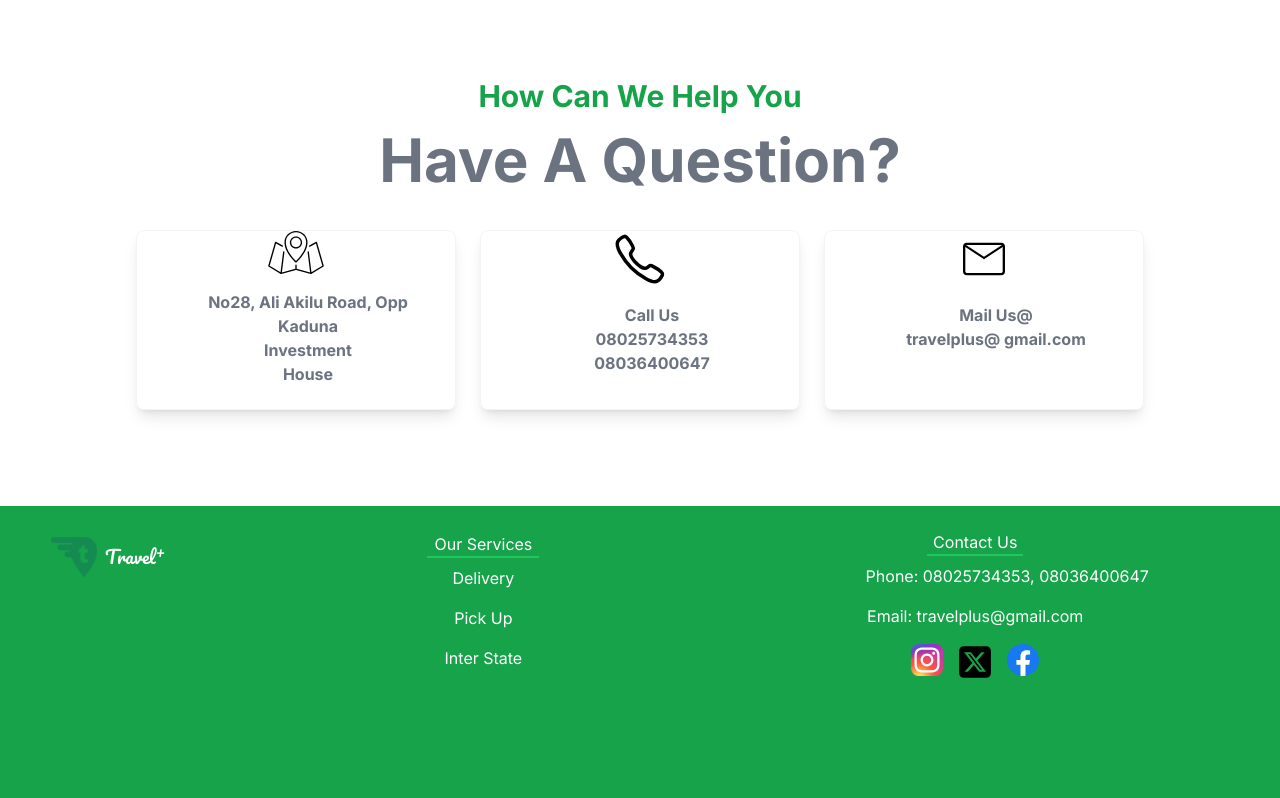
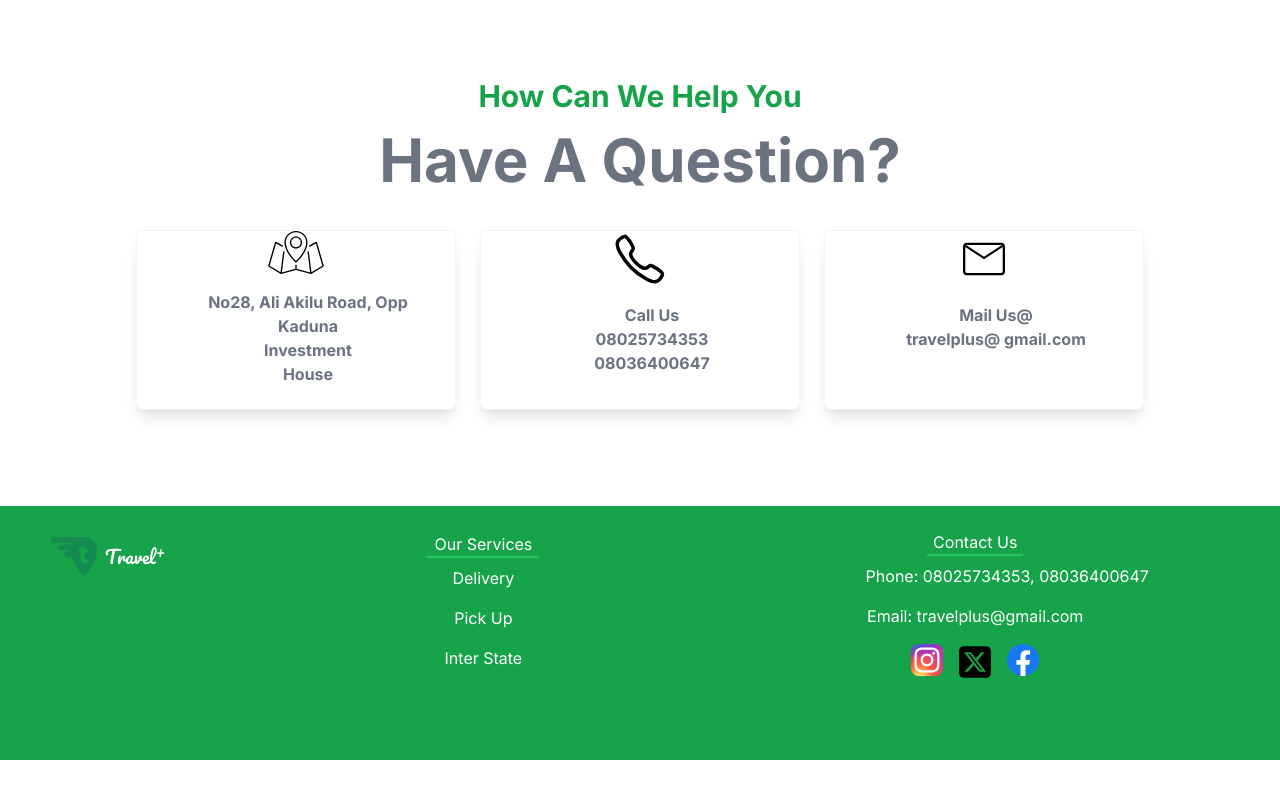
Before and after one commit to techvalleyng/travelplus_landing, a React (Vite) app: page / in a window 1280 px wide. Shown: the part 2574-3372 px from the top of the page. After the commit the page ends 3334 px from the top, so only its background shows below. Built offline with nearby package versions, Linux system fonts and the light colour scheme.

Commit message:
modified Footer

```diff
--- a/src/components/Footer.tsx
+++ b/src/components/Footer.tsx
@@ -6,7 +6,7 @@ import twitter from '../assets/twitter.svg';
 export default function Footer() {
   return (
     <div className="bg-green-600 text-white">
-      <div className="container-fluid pb-36 mt-10 flex flex-col md:flex-row justify-around items-center py-6">
+      <div className="container-fluid pb-20 mt-10 flex flex-col md:flex-row justify-around items-center py-6">
         <div className="flex items-center mb-4 md:mb-0 md:-mt-24 md:-ml-20">
           <img className="h-10" src={travlog} alt="Travel Plus Logo" />
           <span className="ml-2 text-lg font-pacifico">
```
